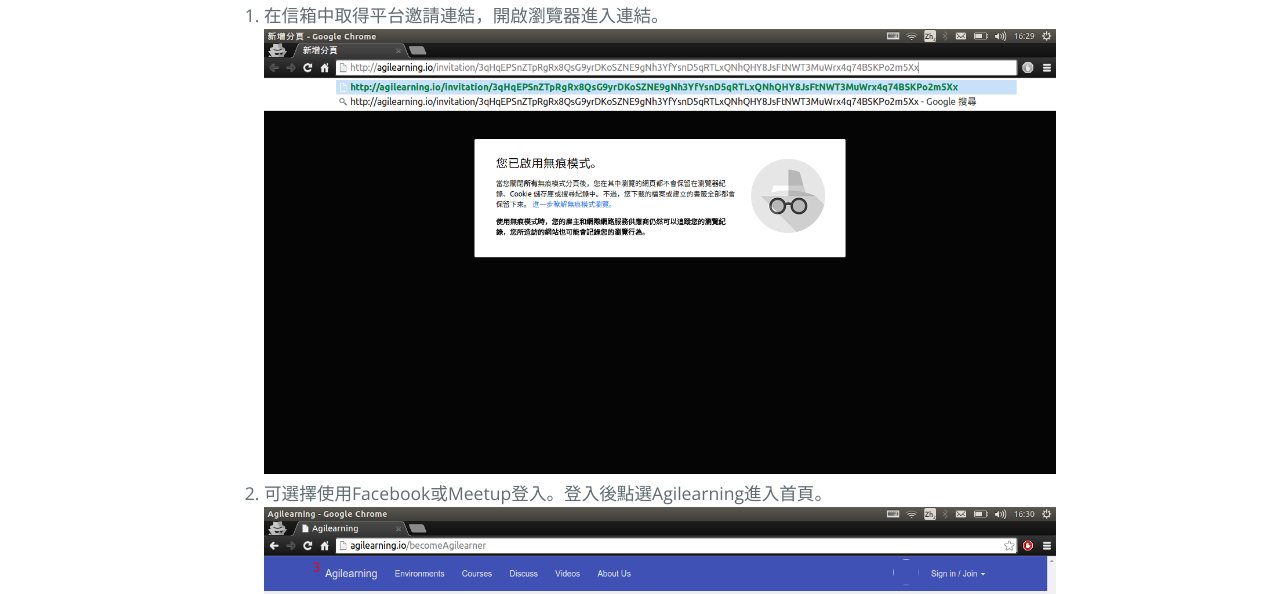
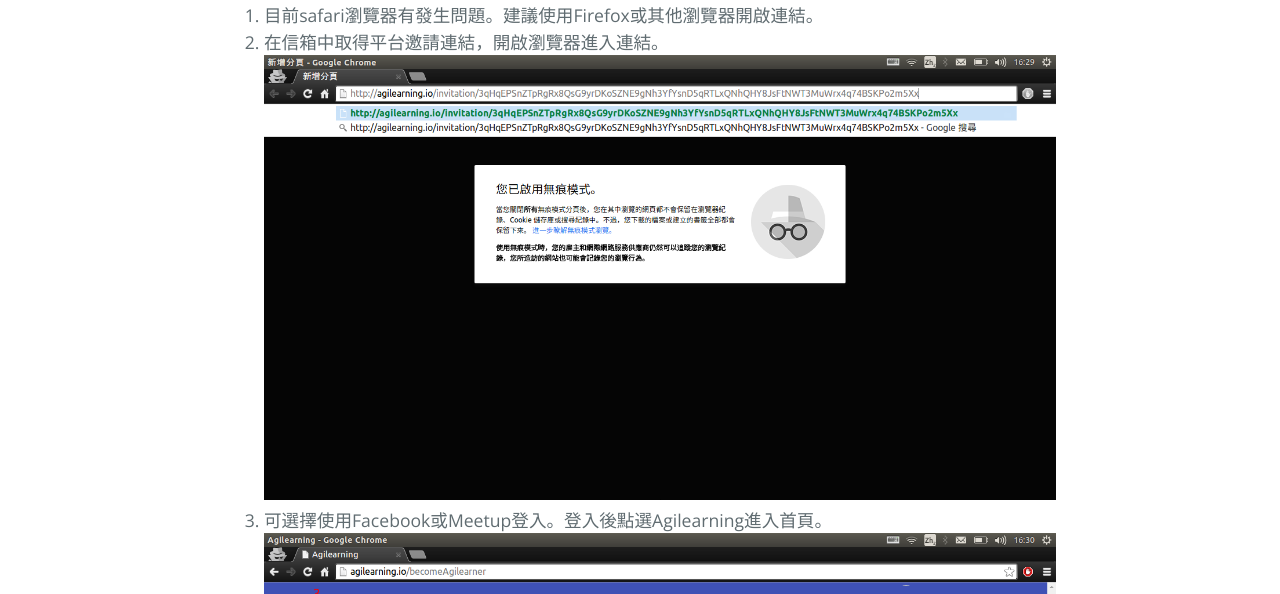
Before and after one commit to ChihChengLiang/platform-instruction, a plain HTML site: page index.html in a window 1280 px wide. Shown: the part 506-1100 px from the top of the page. Drawn offline with nearby package versions, Linux system fonts and the light colour scheme.

Commit message:
add browser warning

```diff
--- a/index.html
+++ b/index.html
@@ -25,6 +25,9 @@
 <a id="平台使用教學" class="anchor" href="#%E5%B9%B3%E5%8F%B0%E4%BD%BF%E7%94%A8%E6%95%99%E5%AD%B8" aria-hidden="true"><span class="octicon octicon-link"></span></a>平台使用教學</h1>
 
 <ol>
+  <li>
+    目前safari瀏覽器有發生問題。建議使用Firefox或其他瀏覽器開啟連結。
+  </li>
 <li>在信箱中取得平台邀請連結，開啟瀏覽器進入連結。 <img src="invitation_url.png" alt="step1">
 </li>
 <li>可選擇使用Facebook或Meetup登入。登入後點選Agilearning進入首頁。  <img src="become_agilearner.png" alt="">
```
